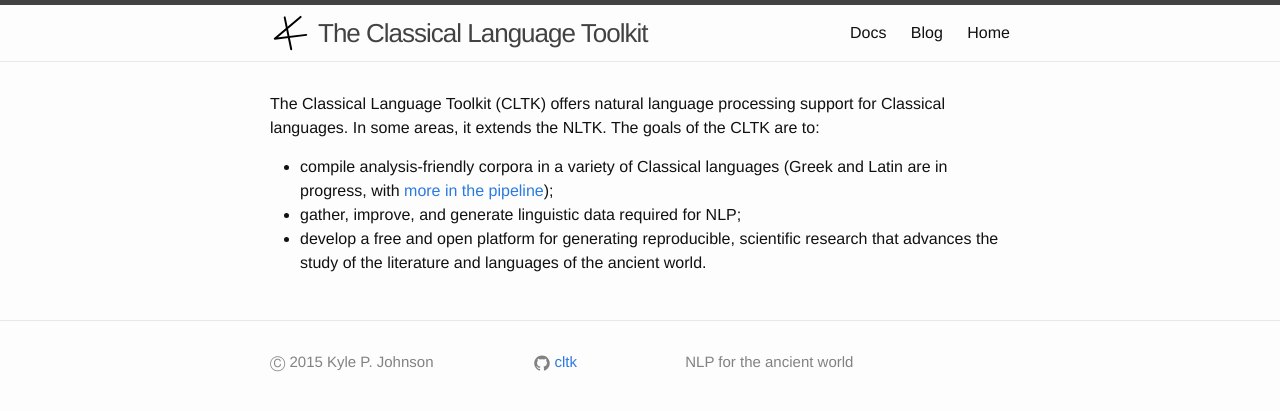
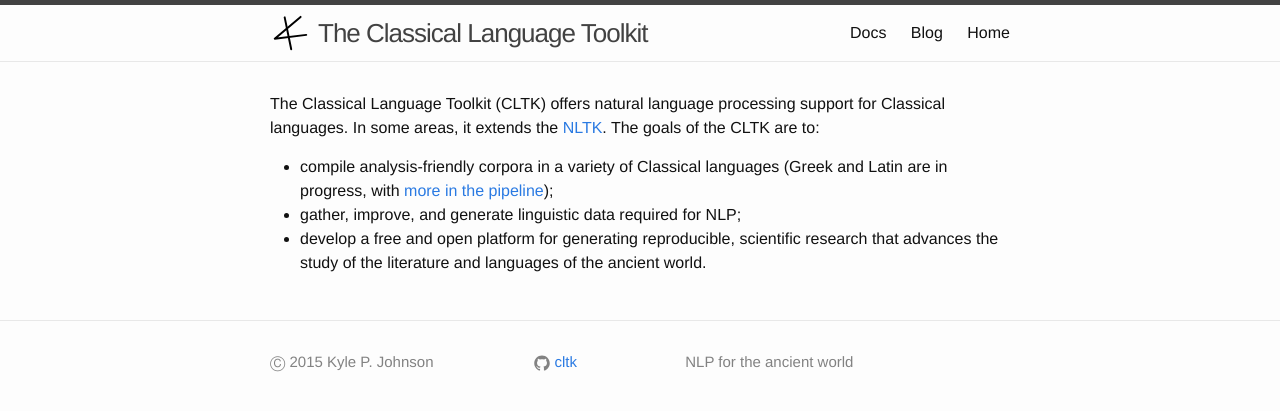
Before and after one commit to cltk/cltk.github.io, a Jekyll site: the page built from index.md, in a window 1280 px wide. Shown: the top 411 px of the page. Built offline with Jekyll 4.4.1, drawn with Linux system fonts in a browser that asks for light colours; part of the change alters nothing that is shown.

```diff
--- a/index.md
+++ b/index.md
@@ -5,7 +5,7 @@ permalink: /
 ---
 
 
-The Classical Language Toolkit (CLTK) offers natural language processing support for Classical languages. In some areas, it extends the NLTK. The goals of the CLTK are to:
+The Classical Language Toolkit (CLTK) offers natural language processing support for Classical languages. In some areas, it extends the [NLTK](http://www.nltk.org/). The goals of the CLTK are to:
 
 *   compile analysis-friendly corpora in a variety of Classical languages (Greek and Latin are in progress, with [more in the pipeline](https://github.com/kylepjohnson/cltk/wiki/List-of-Classical-languages));
 *   gather, improve, and generate linguistic data required for NLP;
```
